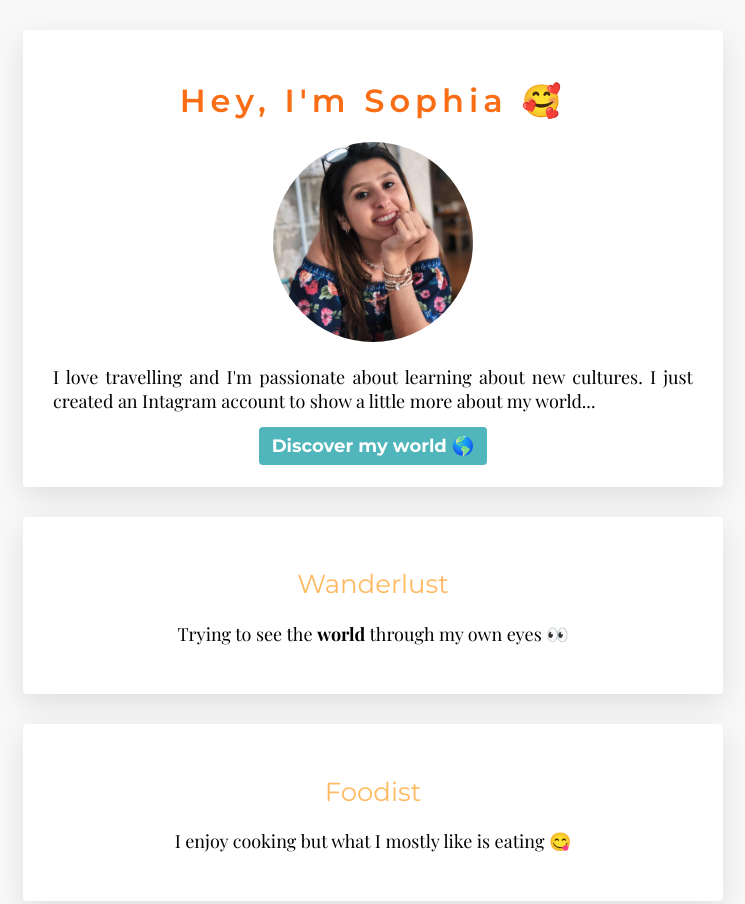
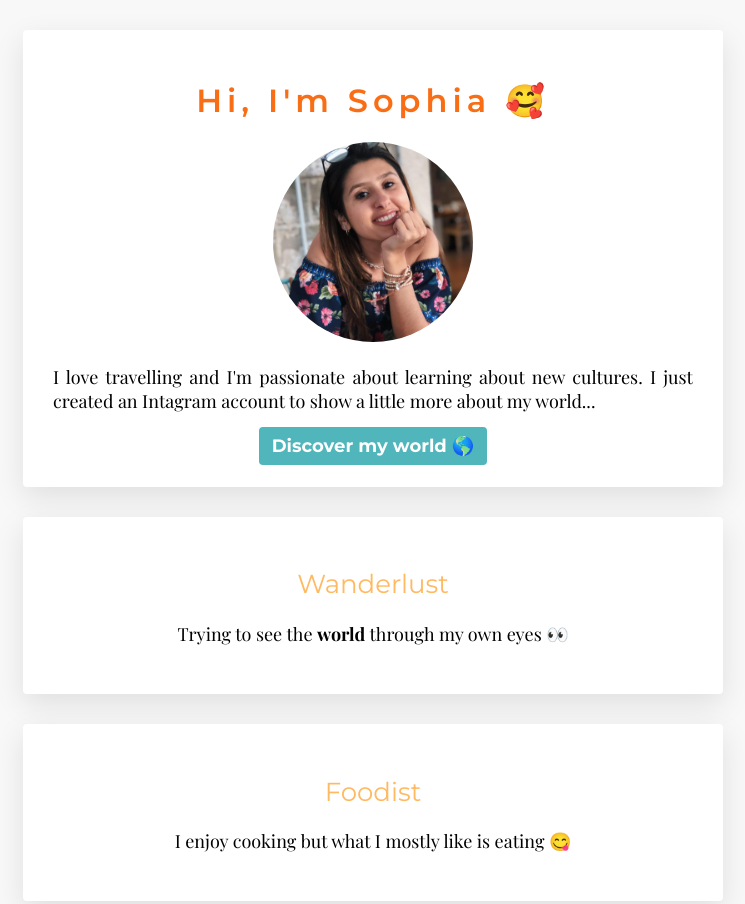
Before and after one commit to sophia-lichtenthal/my-profile, a plain HTML site: page index.html in a window 1280 px wide. Shown: the top 904 px of the page, without its empty margins (267-1012 px from the left). Drawn offline with nearby package versions, Linux system fonts and the light colour scheme.

Commit message:
Update index.html

```diff
--- a/index.html
+++ b/index.html
@@ -14,7 +14,7 @@
 	<body>
 		<div class="container">
 			<div class="card-white" id="intro">
-				<h1>Hey, I'm Sophia 🥰</h1>
+				<h1>Hi, I'm Sophia 🥰</h1>
 				<img src="images/profile.jpg" alt="Sophia Lichtenthal" id="profile">
 				<p class="text-justify">
 					I love travelling and I'm passionate about learning about new cultures. I just created an Intagram account to show a little more about my world...
```
